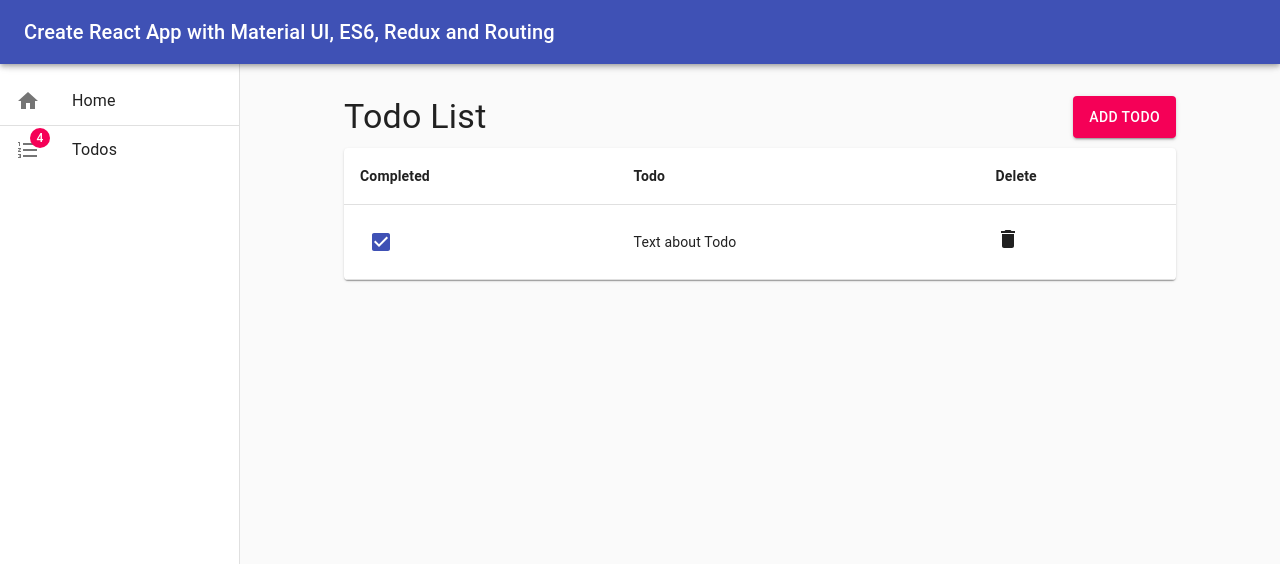
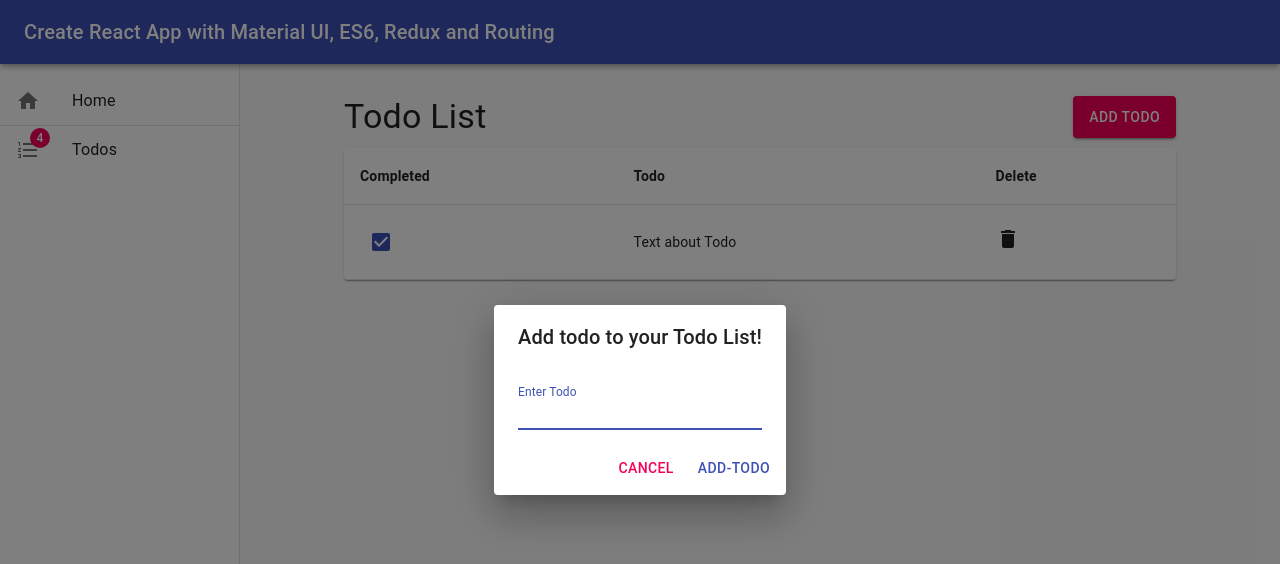
Before and after one commit to OlimovS/todo-react, a React (Create React App) app: page / in a window 1280 px wide. Both pictures are taken after a click on the button "ADD TODO". Shown: the top 564 px of the page. Built offline with nearby package versions, Linux system fonts and the light colour scheme.

Commit message:
finishing MAKE TODO box

```diff
--- /dev/null
+++ b/src/components/MakeTodo/MakeTodo.js
@@ -0,0 +1,41 @@
+import React, { useState } from 'react';
+import Button from '@material-ui/core/Button';
+import TextField from '@material-ui/core/TextField';
+import Dialog from '@material-ui/core/Dialog';
+import DialogActions from '@material-ui/core/DialogActions';
+import DialogContent from '@material-ui/core/DialogContent';
+import DialogContentText from '@material-ui/core/DialogContentText';
+import DialogTitle from '@material-ui/core/DialogTitle';
+
+export default (props) => {
+  const [text, writeText] = useState('');
+
+  const addButtonHandler = () => {
+    props.handleCloseButton(text)
+    writeText('');
+  }
+  return (
+      <Dialog open={props.open} onClose={props.handleClose} aria-labelledby="form-dialog-title">
+        <DialogTitle id="form-dialog-title">Add todo to your Todo List!</DialogTitle>
+        <DialogContent>
+          <TextField
+            autoFocus
+            margin="dense"
+            id="todoName"
+            label="Enter Todo"
+            type="text"
+            fullWidth
+            onChange={(event) => writeText(event.target.value)}
+          />
+        </DialogContent>
+        <DialogActions>
+          <Button onClick={props.handleClose} color="secondary">
+            Cancel
+          </Button>
+          <Button onClick={addButtonHandler} color="primary">
+            Add-Todo
+          </Button>
+        </DialogActions>
+      </Dialog>
+  );
+}
--- a/src/components/Todos/Todos.js
+++ b/src/components/Todos/Todos.js
@@ -12,6 +12,8 @@ import Checkbox from '@material-ui/core/Checkbox';
 import DeleteIcon from '@material-ui/icons/Delete';
 import { makeStyles } from '@material-ui/core/styles';
 
+import MakeTodo from '../MakeTodo/MakeTodo.js';
+
 const useStyles = makeStyles({
   thead: {
     fontWeight: 'bold',
@@ -19,6 +21,19 @@ const useStyles = makeStyles({
 });
 export default function SimpleTable(styleProp) {
   const classes = useStyles();
+  const [open, setOpen] = React.useState(false);
+  const handleClickOpen = () => {
+    setOpen(true);
+  };
+
+  const handleClose = () => {
+    setOpen(false);
+  };
+
+  const handleCloseButton = (text) => {
+    setOpen(false);
+    console.log(text);
+  }
 
   return (
     <Fragment>
@@ -26,11 +41,15 @@ export default function SimpleTable(styleProp) {
         <Typography variant='h4'>
          Todo List
         </Typography>
-        <Button variant="contained" color="secondary">
+        <Button variant="contained" color="secondary" onClick={handleClickOpen}>
           ADD TODO
         </Button>
         </div>
-
+        <MakeTodo
+            open={open}
+            handleClose={handleClose}
+            handleCloseButton={handleCloseButton}
+            />
         <TableContainer component={Paper}>
           <Table aria-label="simple table">
             <TableHead>
```
